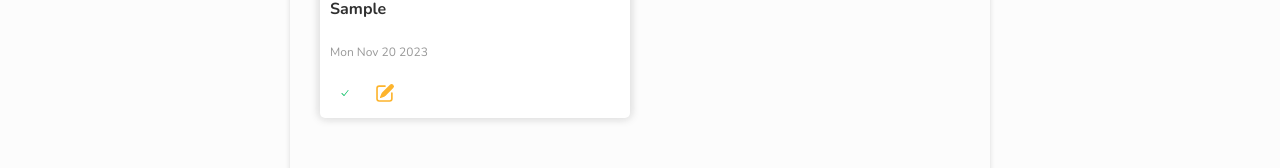
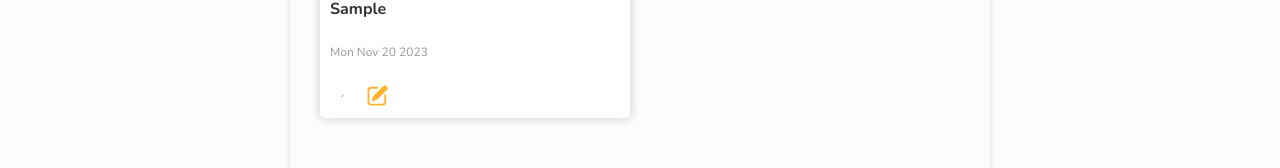
Before and after one commit to GeeNahz/todo-list-react, a React (Create React App) app: page / in a window 1280 px wide. Both pictures are taken after typing "Sample" into the empty fields and a click on the button "Add list". Shown: the part 330-498 px from the top of the page. Built offline with nearby package versions, Linux system fonts and the light colour scheme.

Commit message:
Style: remove icon padding and reduce height and width

```diff
--- a/src/index.css
+++ b/src/index.css
@@ -118,10 +118,9 @@ code {
   justify-content: center;
   font-size: 14px;
 
-  max-height: 30px !important;
-  max-width: 30px !important;
+  max-height: 25px !important;
+  max-width: 25px !important;
 
-  padding: 0.25rem;
   transition: 0.2s ease-out all;
 }
 
```
